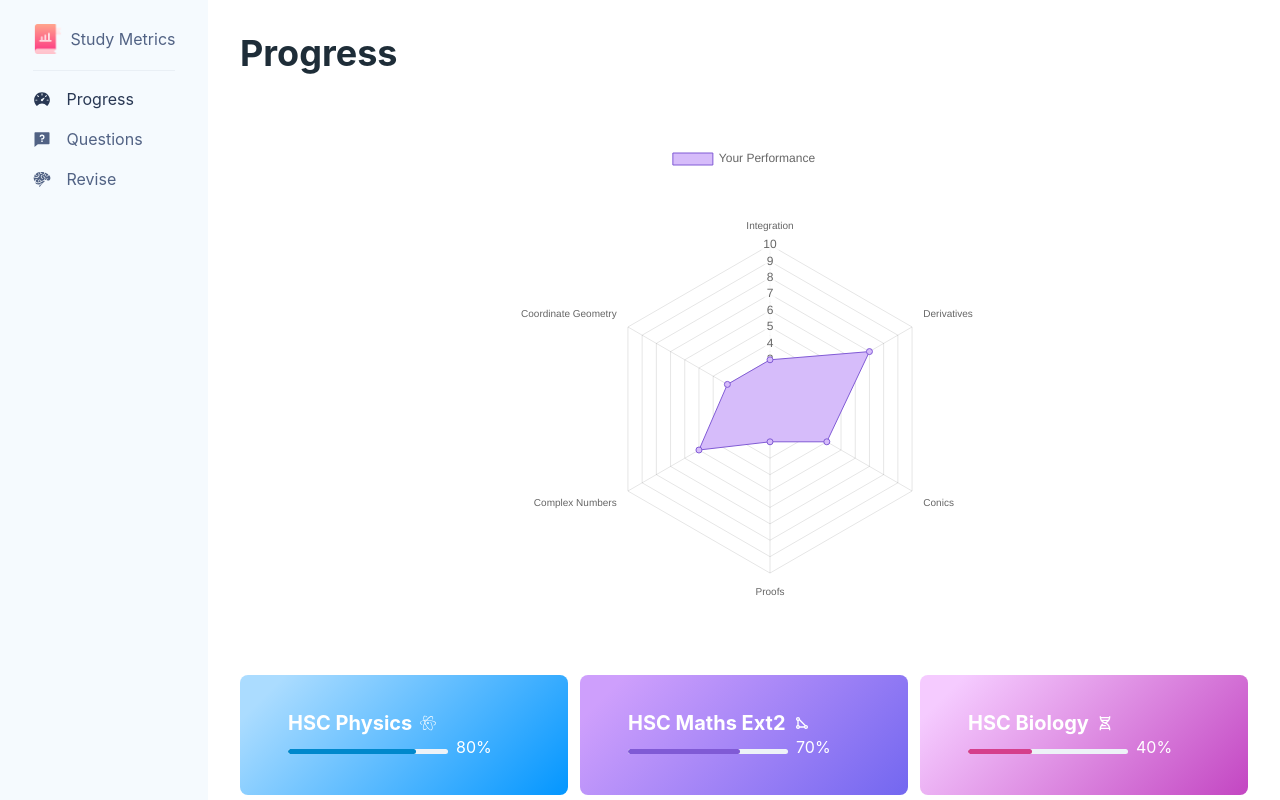
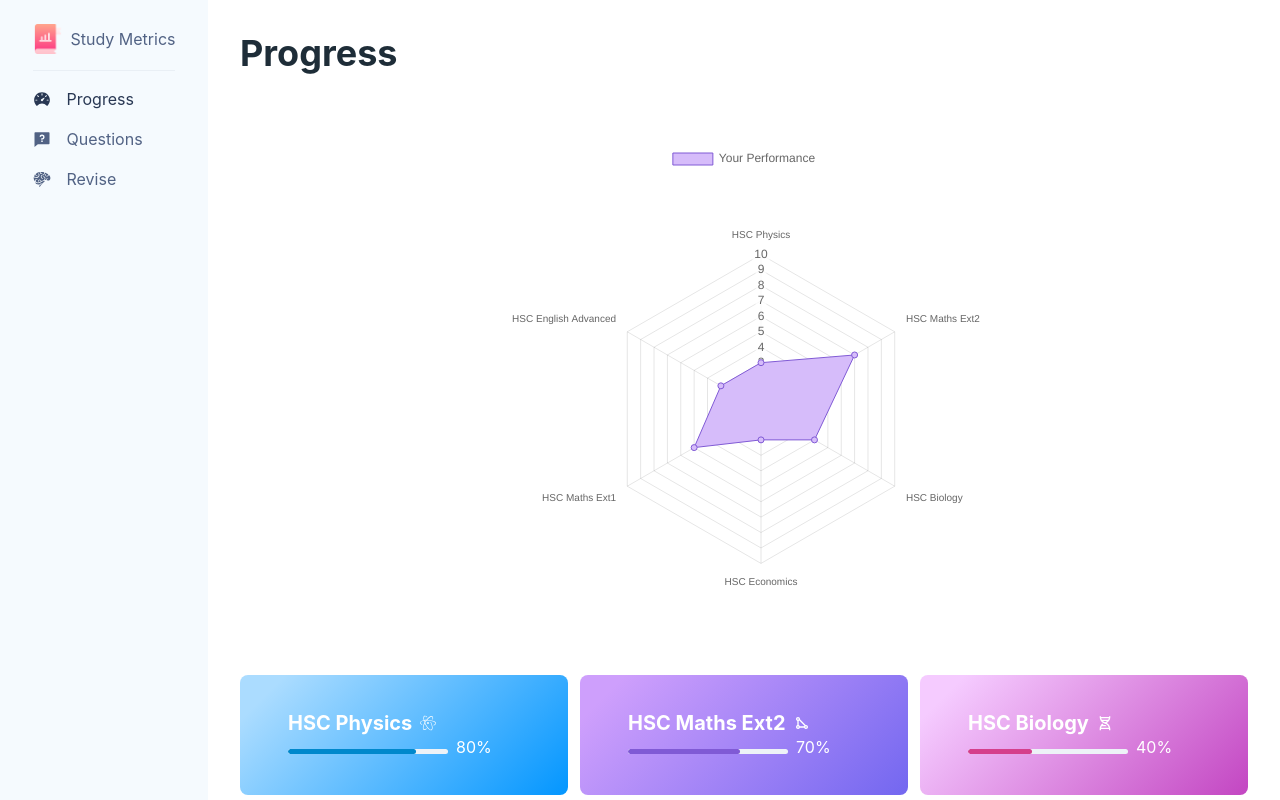
Before and after one commit to TrollTown/StudyMetrics, a Next.js app in the folder frontend/: page /progress in a window 1280 px wide. Shown: the top 800 px of the page. Built offline with nearby package versions, Linux system fonts and the light colour scheme.

Commit message:
added radar

```diff
--- a/frontend/components/Chart.js
+++ b/frontend/components/Chart.js
@@ -2,10 +2,11 @@ import { Box } from "@chakra-ui/react";
 import React from "react";
 import { Radar } from "react-chartjs-2";
 
-function Chart({ message }) {
+function Chart({ message, type }) {
   let scores = [];
   let categories = [];
   if (message === "Your Performance") {
+    if (type === "math")
       categories = [
         "Integration",
         "Derivatives",
@@ -14,6 +15,16 @@ function Chart({ message }) {
         "Complex Numbers",
         "Coordinate Geometry",
       ];
+    else
+      categories = [
+        "HSC Physics",
+        "HSC Maths Ext2",
+        "HSC Biology",
+        "HSC Economics",
+        "HSC Maths Ext1",
+        "HSC English Advanced",
+      ];
+
     scores = [3, 7, 4, 2, 5, 3];
   } else {
     categories = [
--- a/frontend/pages/progress.js
+++ b/frontend/pages/progress.js
@@ -45,7 +45,7 @@ export default function Progress() {
         <Heading as="h3" color="#1E2D38" alignSelf="start" mb="1em">
           Progress
         </Heading>
-        <Chart message="Your Performance" />
+        <Chart message="Your Performance" type="all" />
 
         <Grid templateColumns="repeat(3, 1fr)" gap={3}>
           {classes.map((eduClass, index) => (
--- a/frontend/pages/progressMath.js
+++ b/frontend/pages/progressMath.js
@@ -38,7 +38,7 @@ export default function ProgressMath() {
         <Heading as="h3" color="#1E2D38" alignSelf="start" mb="1em">
           Progress
         </Heading>
-        <Chart message="Your Performance" />
+        <Chart message="Your Performance" type="math" />
       </VStack>
     </StudentLayout>
   );
--- a/frontend/pages/questions.js
+++ b/frontend/pages/questions.js
@@ -40,7 +40,7 @@ export default function Progress() {
     { name: "Derivatives", progress: 30 },
     { name: "Conics", progress: 60 },
     { name: "Proofs", progress: 50 },
-    { name: "", progress: 20 },
+    { name: "Complex Numbers I", progress: 20 },
     { name: "Complex Numbers II", progress: 50 },
   ];
 
```
Lines whose indentation alone changed are shown as unchanged.
